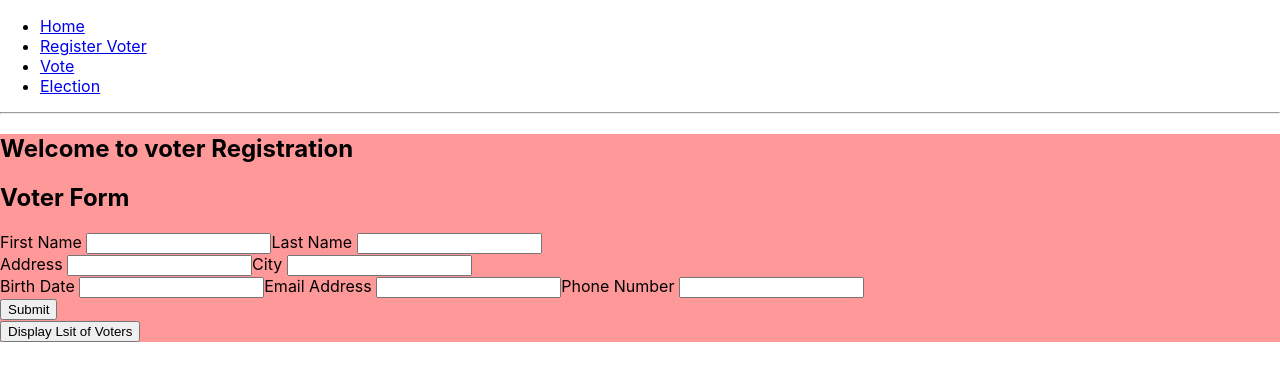
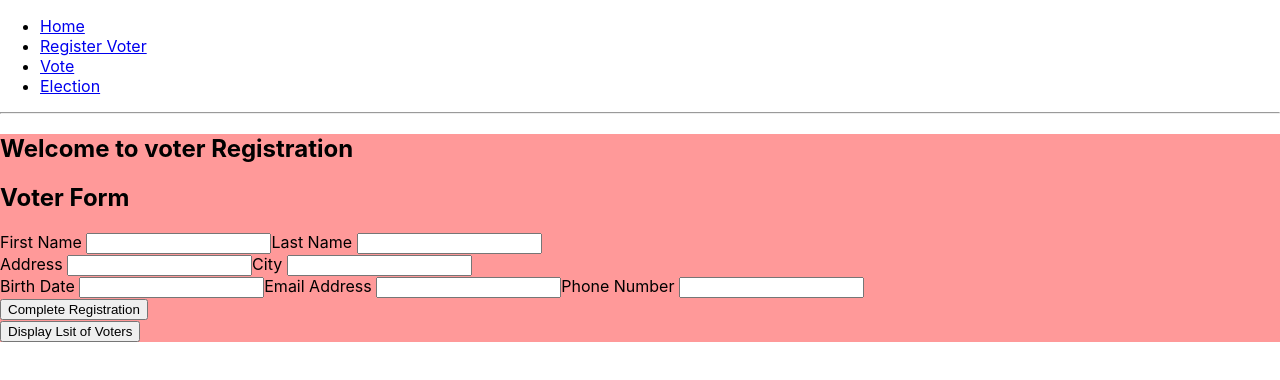
Before and after one commit to ormagomy/tacocat, a React (Create React App) app: page /VoterRegsitration in a window 1280 px wide. Shown: the top 380 px of the page. Built offline with nearby package versions, Linux system fonts and the light colour scheme; data requests are answered from the project's data file.

Commit message:
Changed button text to complete registration

```diff
--- a/src/components/VoterRegsitration.tsx
+++ b/src/components/VoterRegsitration.tsx
@@ -40,7 +40,7 @@ export function VoterRegsitration() {
         <div style={divStyle}>
             <h2> Welcome to voter Registration</h2>
 
-            <VoterForm buttonText="Submit" {...boundActions} />
+            <VoterForm buttonText="Complete Registration" {...boundActions} />
 
             <button onClick={display}>Display Lsit of Voters</button>
             {displayVoters && <VoterTable voters={voters} />}
```
